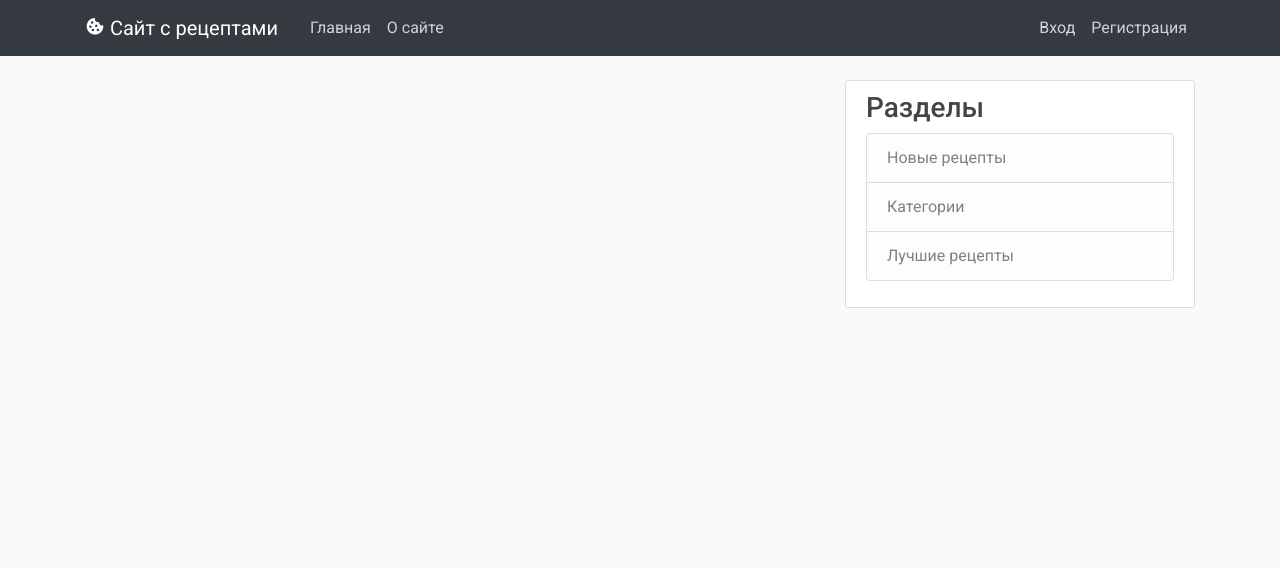
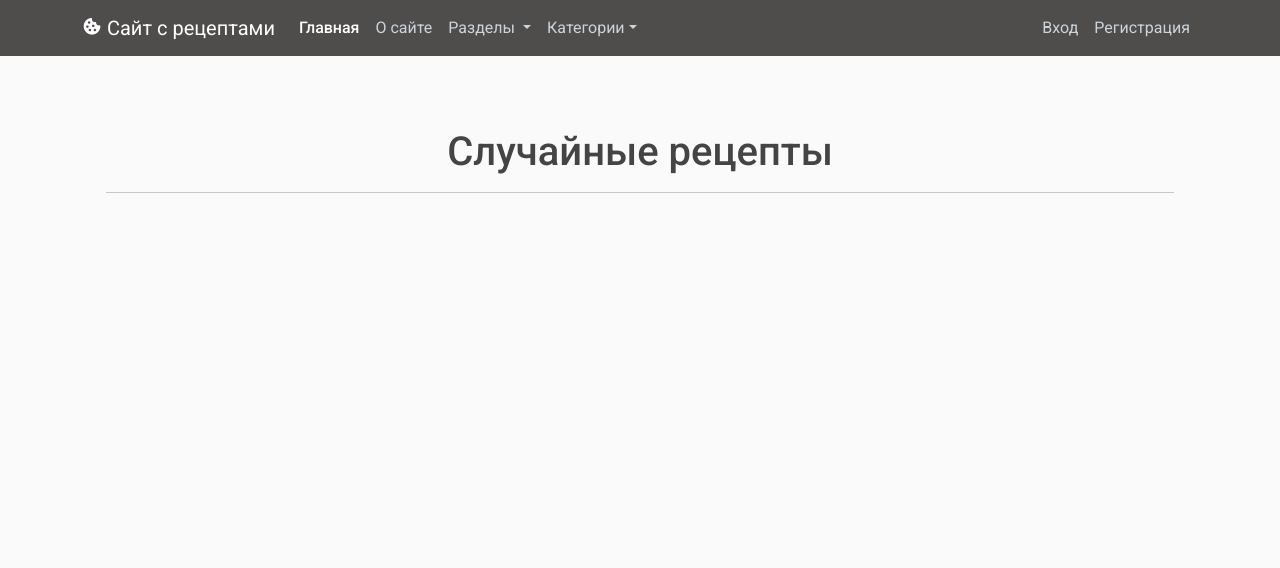
Before and after one commit to lllod/GB_Exam_P5, a Django app: template templates/recipesiteapp/index.html in a window 1280 px wide. Shown: the top 568 px of the page. Run offline with Django 5.2, Linux system fonts and the light colour scheme; the template is opened without the code that fills it, so the values that code supplies are empty; some libraries are stand-ins or nearby versions.

Commit message:
editing templates

```diff
--- a/recipesiteapp/urls.py
+++ b/recipesiteapp/urls.py
@@ -1,6 +1,7 @@
 from django.urls import path
 from . import views
-from .views import RecipeView, RecipeCreateView, RecipeUpdateView, RecipeDeleteView, RecipeListView, AuthorRecipeListView
+from .views import RecipeView, RecipeCreateView, RecipeUpdateView, RecipeDeleteView, RecipeListView, \
+    AuthorRecipeListView, LastRecipeListView
 
 urlpatterns = [
     path('', RecipeListView.as_view(), name='index'),
@@ -9,5 +10,6 @@ urlpatterns = [
     path('recipe/new/', RecipeCreateView.as_view(), name='recipe-create'),
     path('recipe/<int:pk>/upd/', RecipeUpdateView.as_view(), name='recipe-upd'),
     path('recipe/<int:pk>/del/', RecipeDeleteView.as_view(), name='recipe-del'),
-    path('author/<str:username>/', AuthorRecipeListView.as_view(), name='author-posts')
+    path('author/<str:username>/', AuthorRecipeListView.as_view(), name='author-posts'),
+    path('recipe/last/', LastRecipeListView.as_view(), name='last-recipes'),
 ]
--- a/static/recipesiteapp/main.css
+++ b/static/recipesiteapp/main.css
@@ -13,12 +13,24 @@ body {
   font-family:Roboto;
 }
 
+.card-title a {
+  color: #333333;
+}
+
 h1, h2, h3, h4, h5, h6 {
   color: #444444;
 }
 
 ul {
   margin: 0;
+}
+
+.bg-color {
+    background-color: #4f4c4c;
+}
+
+.nav-dropdown {
+    color: #212529;
 }
 
 .site-header .navbar-nav .nav-link {
@@ -39,6 +51,10 @@ ul {
   border: 1px solid #dddddd;
   border-radius: 3px;
   margin-bottom: 20px;
+}
+
+.card img {
+    height: 280px;
 }
 
 .article-title {
--- a/templates/base.html
+++ b/templates/base.html
@@ -2,17 +2,14 @@
 <!DOCTYPE html>
 <html lang="ru">
 <head>
-    <!-- Обязательные мета-теги -->
     <meta charset="utf-8">
     <meta name="viewport" content="width=device-width, initial-scale=1, shrink-to-fit=no">
-
-    <!-- Bootstrap, иконки и шрифт -->
-    <link rel="stylesheet" href="https://maxcdn.bootstrapcdn.com/bootstrap/4.0.0/css/bootstrap.min.css"
-          integrity="sha384-Gn5384xqQ1aoWXA+058RXPxPg6fy4IWvTNh0E263XmFcJlSAwiGgFAW/dAiS6JXm" crossorigin="anonymous">
+    <link href="https://cdn.jsdelivr.net/npm/bootstrap@5.0.2/dist/css/bootstrap.min.css" rel="stylesheet"
+          integrity="sha384-EVSTQN3/azprG1Anm3QDgpJLIm9Nao0Yz1ztcQTwFspd3yD65VohhpuuCOmLASjC" crossorigin="anonymous">
     <link href='http://fonts.googleapis.com/css?family=Roboto:400,100,100italic,300,300italic,400italic,500,500italic,700,700italic,900italic,900'
           rel='stylesheet' type='text/css'>
+    <link href='https://unpkg.com/boxicons@2.1.2/css/boxicons.min.css' rel='stylesheet'>
     <link rel="stylesheet" type="text/css" href="{% static 'recipesiteapp/main.css' %}">
-    <link href='https://unpkg.com/boxicons@2.1.2/css/boxicons.min.css' rel='stylesheet'>
 
     {% if title %}
         <title>{{ title }}</title>
@@ -22,39 +19,71 @@
 </head>
 <body>
 <header class="site-header">
-    <nav class="navbar navbar-expand-md navbar-dark bg-dark fixed-top">
+    <nav class="navbar navbar-expand-lg navbar-dark bg-color fixed-top">
         <div class="container">
-            <a class="navbar-brand mr-4" href="{% url 'index' %}"><i class='bx bxs-cookie bx-spin-hover'></i> Сайт с рецептами</a>
-            <button class="navbar-toggler" type="button" data-toggle="collapse" data-target="#navbarToggle"
+            <a class="navbar-brand" href="{% url 'index' %}"><i class='bx bxs-cookie bx-spin-hover'></i> Сайт с
+                рецептами</a>
+            <button class="navbar-toggler" type="button" data-bs-toggle="collapse" data-bs-target="#navbarNavDropdown"
                     aria-controls="navbarToggle" aria-expanded="false" aria-label="Toggle navigation">
                 <span class="navbar-toggler-icon"></span>
             </button>
-            <div class="collapse navbar-collapse" id="navbarToggle">
-                <div class="navbar-nav mr-auto">
-                    <a class="nav-item nav-link " href="{% url 'index' %}">Главная</a>
-                    <a class="nav-item nav-link" href="{% url 'about' %}">О сайте</a>
-                </div>
-                <!-- Правая часть навигационной панели -->
-                <div class="navbar-nav">
+            <div class="collapse navbar-collapse" id="navbarNavDropdown">
+                <ul class="navbar-nav me-auto mb-2 mb-lg-0">
+                    <li class="nav-item">
+                        <a class="nav-link active" aria-current="page" href="{% url 'index' %}">Главная</a>
+                    </li>
+                    <li class="nav-item">
+                        <a class="nav-link" href="{% url 'about' %}">О сайте</a>
+                    </li>
+                    <li class="nav-item dropdown">
+                        <a class="nav-link dropdown-toggle" href="#" id="navbarScrollingDropdown" role="button"
+                           data-bs-toggle="dropdown" aria-expanded="false">
+                            Разделы
+                        </a>
+                        <ul class="dropdown-menu" aria-labelledby="navbarScrollingDropdown">
+                            <li><a class="dropdown-item" href="{% url 'last-recipes' %}">Новые рецепты</a></li>
+                            <li><a class="dropdown-item" href="#">Лучшие рецепты</a></li>
+                        </ul>
+                    </li>
+                    <li class="nav-item dropdown">
+                        <a class="nav-link dropdown-toggle" href="#" id="navbarScrollingDropdown2" role="button"
+                           data-bs-toggle="dropdown" aria-expanded="false">Категории</a>
+                        <ul class="dropdown-menu" aria-labelledby="navbarScrollingDropdown2">
+                            {% for category in categories %}
+                                <li><a class="dropdown-item"
+                                       href="{% url 'category-list' category.id %}">{{ category.name }}</a></li>
+                            {% endfor %}
+                        </ul>
+                    </li>
+                </ul>
+                <ul class="navbar-nav">
                     {% if user.is_authenticated %}
-                        <a class="nav-item nav-link" href="{% url 'recipe-create' %}">Добавить рецепт</a>
-                        <a class="nav-item nav-link" href="{% url 'profile' %}">Профиль</a>
-                        <form action="{% url 'logout' %}" method="post">
+                    <li class="nav-item">
+                        <a class="nav-link" href="{% url 'recipe-create' %}">Добавить рецепт</a>
+                    </li>
+                    <li class="nav-item">
+                        <a class="nav-link" href="{% url 'profile' %}">Профиль</a>
+                    </li>
+                    <form action="{% url 'logout' %}" method="post">
                         {% csrf_token %}
                         <button class="btn btn-outline-danger" type="submit">Выход</button>
-                        </form>
+                    </form>
                     {% else %}
-                        <a class="nav-item nav-link" href="{% url 'login' %}">Вход</a>
-                        <a class="nav-item nav-link" href="{% url 'register' %}">Регистрация</a>
+                    <li class="nav-item">
+                        <a class="nav-link" href="{% url 'login' %}">Вход</a>
+                    </li>
+                    <li class="nav-item">
+                        <a class="nav-link" href="{% url 'register' %}">Регистрация</a>
+                    </li>
                     {% endif %}
-                </div>
+                </ul>
             </div>
         </div>
     </nav>
 </header>
 <main role="main" class="container">
     <div class="row">
-        <div class="col-md-8">
+        <div class="col-md-12">
             {% if messages %}
                 {% for message in messages %}
                     <div class="alert alert-{{ message.tags }}">
@@ -62,40 +91,21 @@
                     </div>
                 {% endfor %}
             {% endif %}
+
             {% block main-content %}
-                <p>Test</p>
             {% endblock %}
-        </div>
-        <div class="col-md-4">
-            <div class="content-section">
-                <h3>Разделы</h3>
-{#                <p class='text-muted'>Кулинарные рецепты#}
-                <ul class="list-group">
-                    <li class="list-group-item list-group-item-light">Новые рецепты</li>
-                    <li class="list-group-item list-group-item-light">Категории</li>
-                    <li class="list-group-item list-group-item-light">Лучшие рецепты</li>
-                </ul>
-                </p>
-            </div>
         </div>
     </div>
 
 </main>
-<!-- Футер закреплен внизу, независимо от количества постов на странице -->
 <footer class="text-center bg-dark">
-    <p><a href="{% url 'index' %}">	&copy; Сайт рецептов 2024</a></p>
+    <p><a href="{% url 'index' %}"> &copy; Сайт рецептов 2024</a></p>
 </footer>
-
-<!-- Дополнительные скрипты JavaScript -->
-<!-- Сначала jQuery, затем Popper.js, последним Bootstrap JS -->
-<script src="https://code.jquery.com/jquery-3.2.1.slim.min.js"
-        integrity="sha384-KJ3o2DKtIkvYIK3UENzmM7KCkRr/rE9/Qpg6aAZGJwFDMVNA/GpGFF93hXpG5KkN"
+<script src="https://cdn.jsdelivr.net/npm/@popperjs/core@2.9.2/dist/umd/popper.min.js"
+        integrity="sha384-IQsoLXl5PILFhosVNubq5LC7Qb9DXgDA9i+tQ8Zj3iwWAwPtgFTxbJ8NT4GN1R8p"
         crossorigin="anonymous"></script>
-<script src="https://cdnjs.cloudflare.com/ajax/libs/popper.js/1.12.9/umd/popper.min.js"
-        integrity="sha384-ApNbgh9B+Y1QKtv3Rn7W3mgPxhU9K/ScQsAP7hUibX39j7fakFPskvXusvfa0b4Q"
-        crossorigin="anonymous"></script>
-<script src="https://maxcdn.bootstrapcdn.com/bootstrap/4.0.0/js/bootstrap.min.js"
-        integrity="sha384-JZR6Spejh4U02d8jOt6vLEHfe/JQGiRRSQQxSfFWpi1MquVdAyjUar5+76PVCmYl"
+<script src="https://cdn.jsdelivr.net/npm/bootstrap@5.0.2/dist/js/bootstrap.min.js"
+        integrity="sha384-cVKIPhGWiC2Al4u+LWgxfKTRIcfu0JTxR+EQDz/bgldoEyl4H0zUF0QKbrJ0EcQF"
         crossorigin="anonymous"></script>
 </body>
 </html>
--- a/templates/recipesiteapp/index.html
+++ b/templates/recipesiteapp/index.html
@@ -1,23 +1,30 @@
 {% extends "base.html" %}
 {% block main-content %}
     <div class="container">
-        <div class="row">
+        <div class="text-center my-5">
+            <h1>Случайные рецепты</h1>
+            <hr>
+        </div>
+        <div class="row row-cols-1 row-cols-lg-3 row-cols-md-2 g-4">
             {% for recipe in recipes %}
-                <div class="col-sm-6">
-                    <article class="media content-section">
-                        <img class="rounded-circle article-img" src="{{ recipe.author.profile.image.url }}"
-                             alt="userpic">
-                        <div class="media-body">
-                            <div class="article-metadata">
-                                <a class="mr-2" href="{% url 'author-posts' recipe.author.username %}">{{ recipe.author }}</a>
-                                <small class="text-muted">{{ recipe.addition_date|date:"F d, Y" }}</small>
-                            </div>
-                            <h2><a class="article-title" href="{% url 'recipe' recipe.id %}">{{ recipe.name }}</a></h2>
-                            <p class="article-content">{{ recipe.description|safe|slice:':200' }}</p>
+                <div class="col">
+                    <div class="card h-100">
+                        <img src="{{ recipe.img.url }}" class="card-img-top" alt="recipe-img">
+                        <div class="card-body">
+                            <h5 class="card-title">
+                                <a href="{% url 'recipe' recipe.id %}">{{ recipe.name }}</a>
+                            </h5>
+                            <p class="card-text">{{ recipe.description|safe|slice:':100' }}</p>
                         </div>
-                    </article>
+                        <div class="card-footer">
+                            <a class="mr-2 text-muted"
+                               href="{% url 'author-posts' recipe.author.username %}">{{ recipe.author }}</a>
+                            <small class="text-muted">| Добавлено: {{ recipe.addition_date|date:"F d, Y" }}</small>
+                        </div>
+                    </div>
                 </div>
             {% endfor %}
         </div>
+
     </div>
 {% endblock main-content %}
```
Also changed, not shown: recipesiteapp/views.py (+15 -3 lines), templates/recipesiteapp/last-recipes.html (added, +52 -0 lines), media/default.jpg (added).
